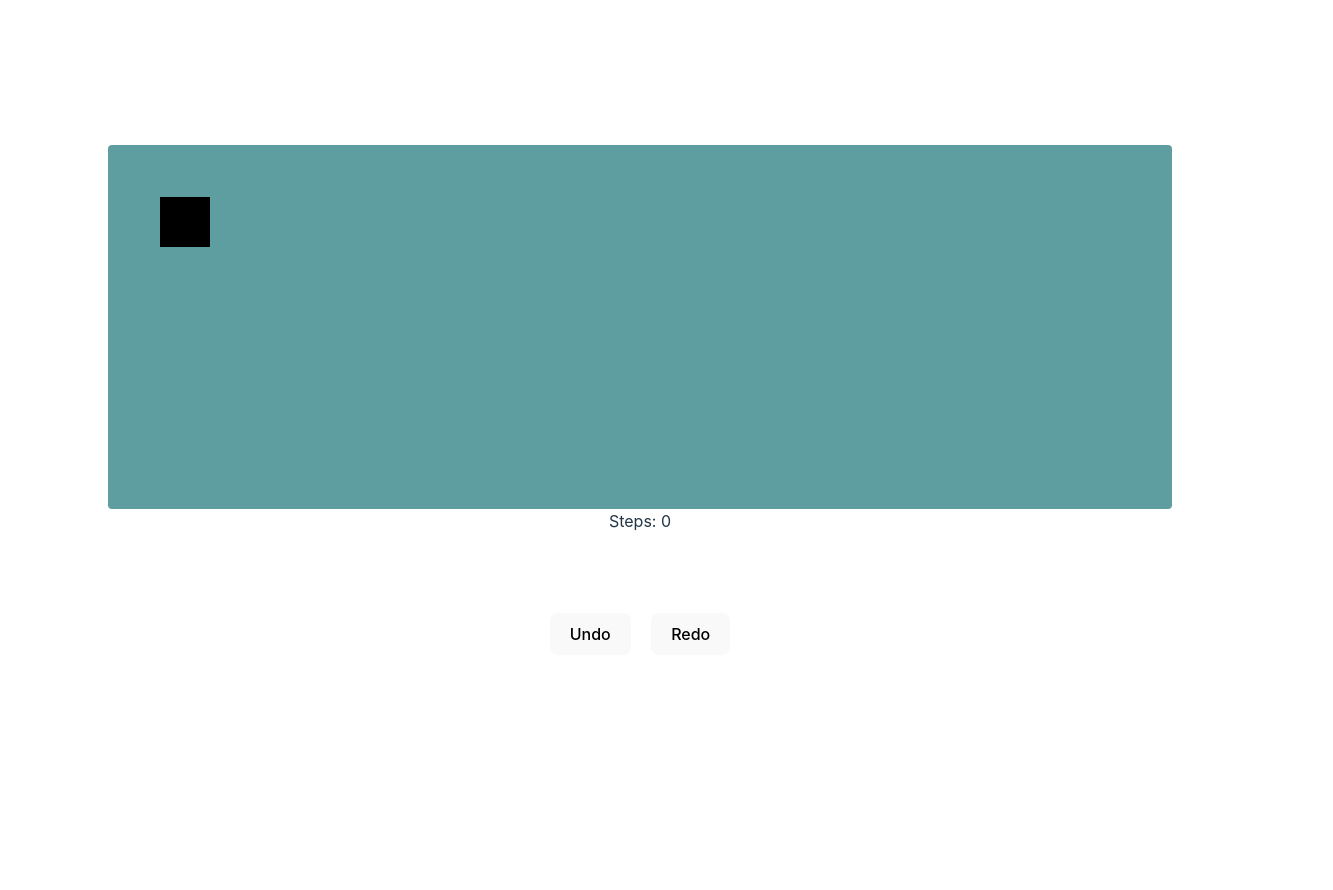
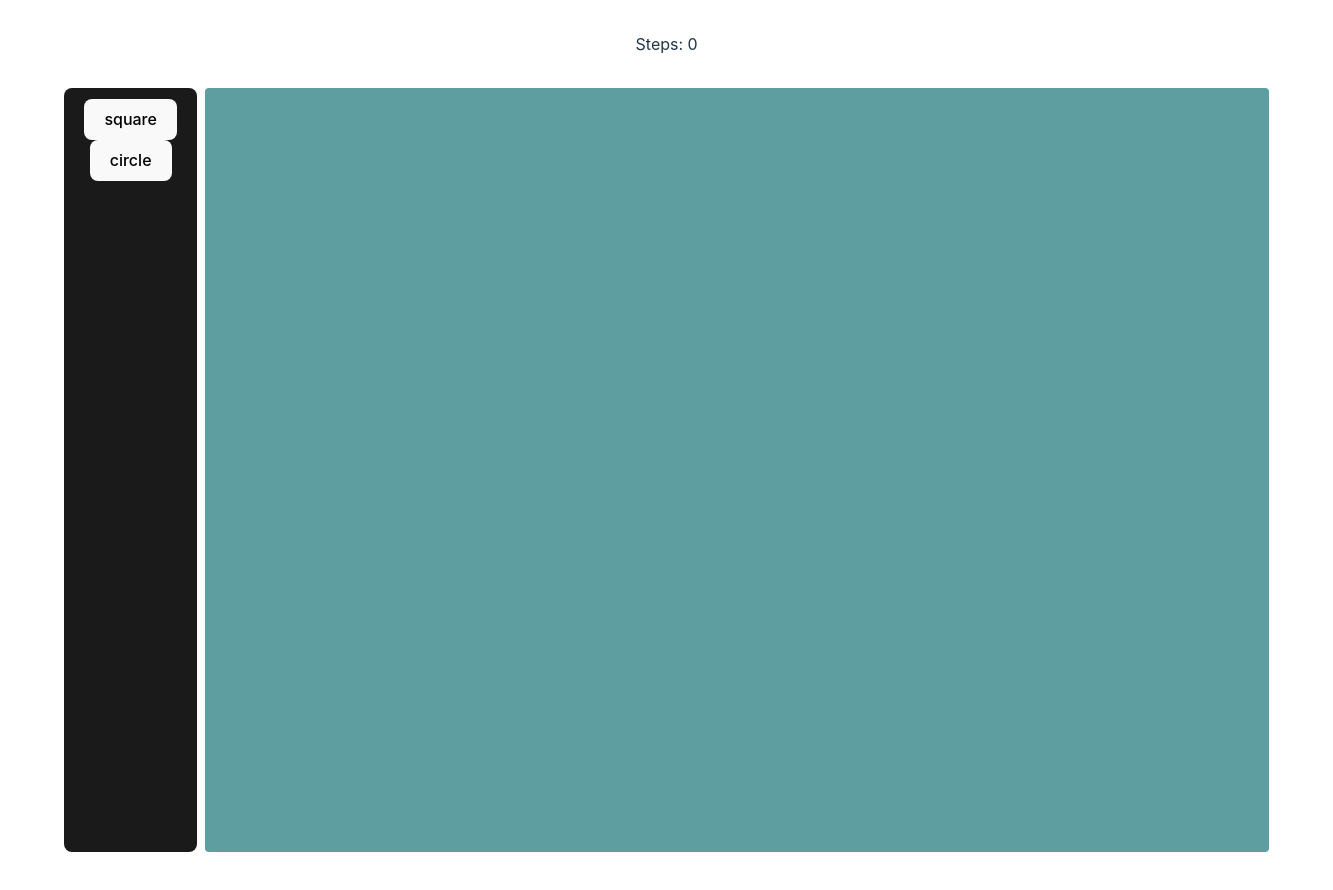
Before and after one commit to BlueishCupcake/do-undo-redo, a React (Vite) app: page / in a window 1280 px wide. Shown: the top 890 px of the page, 1333 px wide, since content can reach past the window. Before the commit the page ends 800 px from the top, so only its background shows below. Built offline with nearby package versions, Linux system fonts and the light colour scheme.

Commit message:
add redux for markers

```diff
--- a/src/App.css
+++ b/src/App.css
@@ -8,7 +8,6 @@
 .card {
   padding: 2em;
   display: flex;
-  flex-flow: column;
   justify-content: center;
 }
 
@@ -24,3 +23,14 @@
   justify-content: center;
   gap: 20px;
 }
+
+.sidebar-div {
+  border-radius: 8px;
+  border: 1px solid transparent;
+  padding: 0.6em 1.2em;
+  font-size: 1em;
+  font-weight: 500;
+  font-family: inherit;
+  background-color: #1a1a1a;
+  margin-right: 8px;
+}
--- a/src/App.jsx
+++ b/src/App.jsx
@@ -1,98 +1,51 @@
-import { useState, useEffect } from "react";
+import { useRef } from "react";
 import "./App.css";
-import { Stage, Layer, Rect } from "react-konva";
+import { Stage, Layer } from "react-konva";
 import { useSelector, useDispatch } from "react-redux";
-import { increment, decrement } from "./store/konvaSlice";
-
-let history = [
-  {
-    x: 20,
-    y: 20,
-  },
-];
+import { increment, addMarker } from "./store/konvaSlice";
+import { SideBar } from "./components/SideBar";
+import { Circles } from "./components/Circles";
 
 function App() {
-  const historyStep = useSelector((state) => state.konva.value);
+  const useKonvaStore = useSelector((state) => state.konva);
   const dispatch = useDispatch();
-  const [position, setPosition] = useState({
-    position: history[0],
-  });
+  const stageRef = useRef(null);
 
-  useEffect(() => {
-    // Initialize position state with the initial history value after Redux state has been updated
-    setPosition({
-      position: history[historyStep],
-    });
-  }, [historyStep]);
+  const handleStageClick = () => {
+    const stage = stageRef.current;
+    const pointerPosition = stage.getPointerPosition();
 
-  const handleUndo = () => {
-    if (historyStep === 0) return;
-
-    const previous = history[historyStep];
-
-    setPosition({
-      position: previous,
-    });
-    dispatch(decrement());
+    if (pointerPosition && useKonvaStore.markerType.payload === "circle") {
+      const newCircle = {
+        x: pointerPosition.x,
+        y: pointerPosition.y,
+        fill: "red",
       };
 
-  const handleRedo = () => {
-    if (historyStep === history.length - 1) return;
-
+      dispatch(addMarker(newCircle));
       dispatch(increment());
-
-    const next = history[historyStep];
-
-    setPosition({
-      position: next,
-    });
-  };
-
-  const handleDragEnd = (e) => {
-    history = history.slice(0, historyStep + 1);
-
-    const pos = {
-      x: e.target.x(),
-      y: e.target.y(),
-    };
-
-    // Increment the history step before updating the history array
-    dispatch(increment());
-
-    // Create a new copy of the history array and add the new position
-    const newHistory = [...history.slice(0, historyStep + 1), pos];
-
-    // Update the state with the new history array
-    history = newHistory;
-
-    setPosition({
-      position: pos,
-    });
+    }
   };
 
   return (
+    <>
+      <span>Steps: {useKonvaStore.value}</span>
       <div className="card">
+        <SideBar />
         <div className="stage-div">
-        <Stage width={1000} height={300}>
+          <Stage
+            width={1000}
+            height={700}
+            ref={stageRef}
+            onClick={handleStageClick}
+          >
             <Layer>
-            <Rect
-              x={position.position.x}
-              y={position.position.y}
-              width={50}
-              height={50}
-              fill="black"
-              draggable
-              onDragEnd={handleDragEnd}
-            />
+              <Circles />
             </Layer>
           </Stage>
         </div>
-      <span>Steps: {historyStep}</span>
-      <div className="buttons">
-        <button onClick={handleUndo}>Undo</button>
-        <button onClick={handleRedo}>Redo</button>
       </div>
-    </div>
+    </>
   );
 }
 
--- /dev/null
+++ b/src/components/Circles/index.jsx
@@ -0,0 +1,23 @@
+import { Circle } from "react-konva";
+import { useSelector } from "react-redux";
+
+export const Circles = () => {
+  const useKonvaStore = useSelector((state) => state.konva);
+
+  const circleList = useKonvaStore.markers.circle;
+
+  return (
+    <>
+      {circleList.map((eachCircle, index) => (
+        <Circle
+          x={eachCircle.payload.x}
+          y={eachCircle.payload.y}
+          key={index}
+          radius={25}
+          fill={eachCircle.payload.fill}
+          draggable
+        />
+      ))}
+    </>
+  );
+};
--- /dev/null
+++ b/src/components/SideBar/index.jsx
@@ -0,0 +1,17 @@
+import { useDispatch } from "react-redux";
+import { changeMarker } from "../../store/konvaSlice";
+
+export const SideBar = () => {
+  const dispatch = useDispatch();
+
+  const handleChangeMaker = (marker) => {
+    dispatch(changeMarker(marker));
+  };
+
+  return (
+    <div className="sidebar-div">
+      <button onClick={() => handleChangeMaker("square")}>square</button>
+      <button onClick={() => handleChangeMaker("circle")}>circle</button>
+    </div>
+  );
+};
--- a/src/store/konvaSlice.js
+++ b/src/store/konvaSlice.js
@@ -2,26 +2,34 @@ import { createSlice } from "@reduxjs/toolkit";
 
 const initialState = {
   value: 0,
+  markerType: "",
+  markers: {
+    circle: [],
+    square: [],
+  },
 };
 
 export const konvaSlice = createSlice({
-  name: "counter",
+  name: "konva",
   initialState,
   reducers: {
     increment: (state) => {
-      // Redux Toolkit allows us to write "mutating" logic in reducers. It
-      // doesn't actually mutate the state because it uses the Immer library,
-      // which detects changes to a "draft state" and produces a brand new
-      // immutable state based off those changes
       state.value += 1;
     },
     decrement: (state) => {
       state.value -= 1;
     },
+    changeMarker: (state, marker) => {
+      state.markerType = marker;
+    },
+    addMarker: (state, marker) => {
+      state.markers.circle = [...state.markers.circle, marker];
+    },
   },
 });
 
 // Action creators are generated for each case reducer function
-export const { increment, decrement } = konvaSlice.actions;
+export const { increment, decrement, changeMarker, addMarker } =
+  konvaSlice.actions;
 
 export default konvaSlice.reducer;
```
Lines whose indentation alone changed are shown as unchanged.
